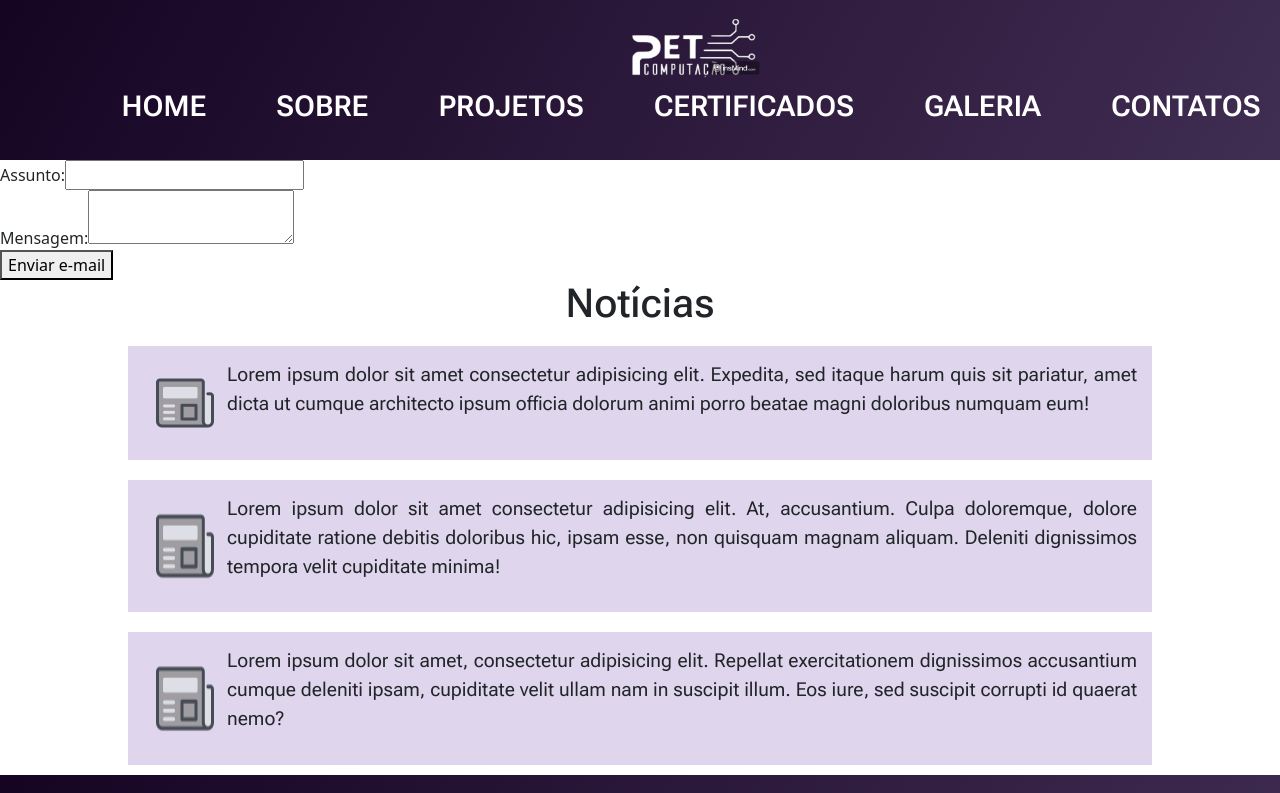
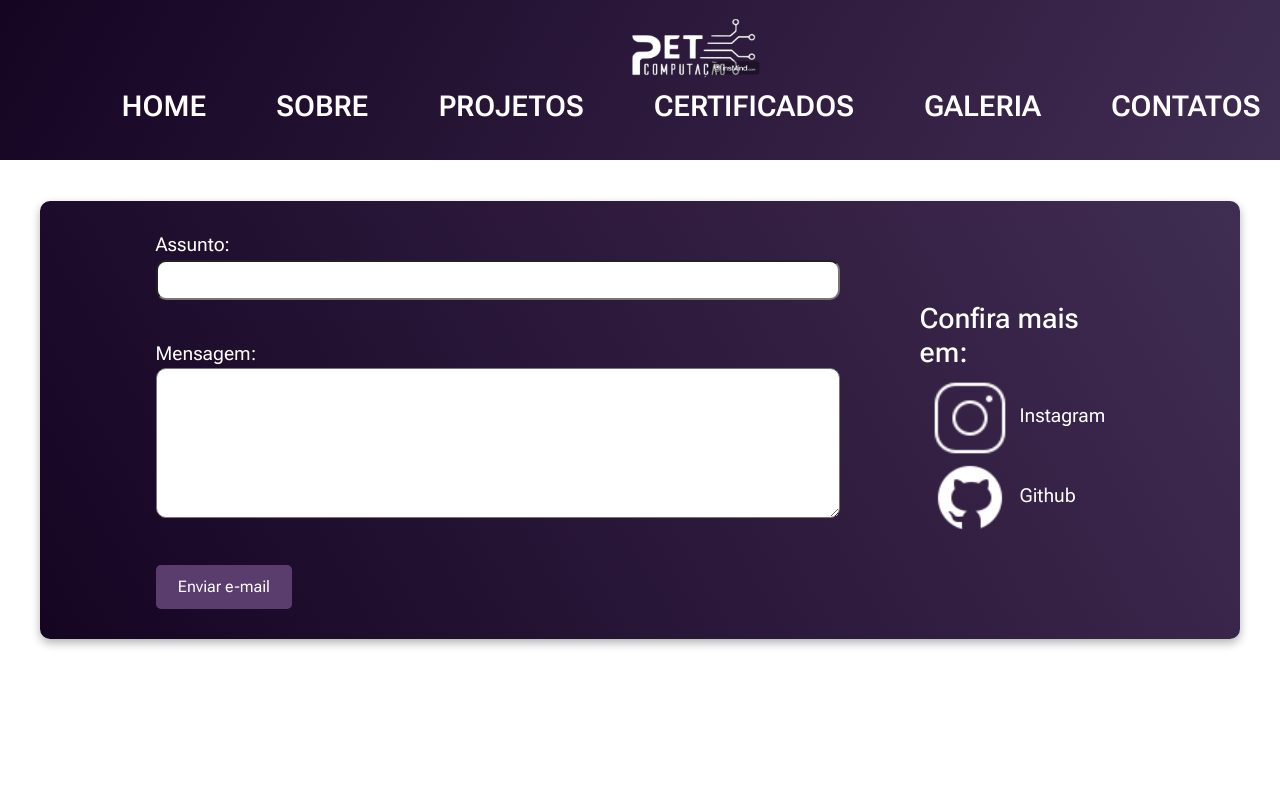
Before and after one commit to camilacaceres1d/PetComputacao, a React (Vite) app: page /PetComputacao/contatos in a window 1280 px wide. Shown: the top 793 px of the page. Built offline with nearby package versions, Linux system fonts and the light colour scheme; grey boxes are pictures that could not be loaded.

Commit message:
feat: form contacts

```diff
--- /dev/null
+++ b/src/pages/Contato.css
@@ -0,0 +1,122 @@
+.container-contacts {
+    font-family: 'Roboto Flex', sans-serif;
+    color: #ffffff;
+    margin: 0;
+    padding: 0;
+    display: flex;
+    justify-content: center;
+    align-items: center;
+    height: 65vh;
+    width: 100%;
+    flex-direction: row;
+
+}
+.title-contact{
+    width: 65%;
+    height: 10%;
+    position: relative;
+    top: 2%;
+    left: 17.5%;
+    margin: 0 0 25 -25px;
+    background: linear-gradient(60deg, var(--cor-background-body1) , var(--cor-background-body2));
+}
+h1{
+    color: white;
+    padding: 30px;
+
+}
+
+.box-contacts {
+    background: linear-gradient(60deg, var(--cor-background-body1) , var(--cor-background-body2));
+    width: 100%;
+    max-width: 1200px;
+    padding: 30px;
+    border-radius: 10px;
+    box-shadow: 0 4px 10px rgba(0, 0, 0, 0.3);
+    display: flex;
+    justify-content: center;
+    align-items: center;
+}
+
+.form-contacts {
+    display: flex;
+    flex-direction: column;
+    width: 60%;
+    gap: 40px;
+}
+.contact-instagram, .contact-github{
+    width: 80px;
+    height: 80px;
+    margin: 0 10px;
+}
+
+label{
+    font-size: 1.2em;
+
+}
+
+.link-contacts{
+   width: 25%;
+   padding: 0 0 0 80px;
+   justify-content: center;
+
+   margin: 0;
+
+}
+input[type="text"] {
+    width: 100%;
+    height: 40px;
+    border-radius: 10px;
+    padding: 5px;
+    font-size: 16px;
+}
+
+
+input[type="text"]:focus {
+    outline: none;
+    background-color: #e6f7ff;
+}
+
+textarea {
+    width: 100%;
+    height: 150px;
+    border-radius: 10px;
+    padding: 10px;
+    font-size: 16px;
+    resize: vertical;
+}
+
+button {
+    background-color: #5a3c6d;
+    color: #fff;
+    width: 20%;
+    padding: 10px 20px;
+    border: none;
+    border-radius: 5px;
+    cursor: pointer;
+    font-size: 16px;
+
+}
+
+button:hover {
+    background-color: #74458d;
+}
+
+
+
+/* responsividade */
+
+@media (max-width: 768px) {
+    .box-contacts {
+        width: 90%;
+        padding: 30px;
+    }
+
+    input[type="text"], textarea {
+        font-size: 14px;
+    }
+
+    button {
+        font-size: 14px;
+    }
+}
--- a/src/pages/Contato.jsx
+++ b/src/pages/Contato.jsx
@@ -1,8 +1,12 @@
 import Navbar from "./../components/Navbar/Navbar";
 import Footer from "./../components/Footer/Footer";
 import News from "./../components/News/News";
+import iconInstagram from '../assets/images/icons8-instagram-50.png';
+import iconGithub from '../assets/images/icons8-github-60.png';
+import "./Contato.css"
 import React from 'react';
 import { useState } from "react";
+
 function Contato (){
 
 
@@ -12,10 +16,7 @@ function Contato (){
   const handleSubmit = (e) => {
     e.preventDefault();
 
-    // E-mail fixo como destinatário
     const email = "camilacardosocaceres@gmail.com";
-
-    // Redireciona para o Gmail com os dados do assunto e corpo preenchidos pelo usuário
     window.location.href = `https://mail.google.com/mail/?view=cm&fs=1&to=${email}&su=${encodeURIComponent(subject)}&body=${encodeURIComponent(body)}`;
 
   };
@@ -23,30 +24,45 @@ function Contato (){
   return (
     <>
     <Navbar/>
-    <form onSubmit={handleSubmit}>
-      <div>
+
+
+    <div className="container-contacts">
+
+
+
+     <div className = "box-contacts">
+      <form className = "form-contacts" onSubmit={handleSubmit}>
+      <div >
         <label>
           Assunto:
-          <input
-            type="text"
-            value={subject}
-            onChange={(e) => setSubject(e.target.value)}
-            required
-          />
-        </label>
+          </label><br/>
+          <input type="text"  value={subject} onChange={(e) => setSubject(e.target.value)} required/>
+
       </div>
       <div>
         <label>
           Mensagem:
-          <textarea
-            value={body}
-            onChange={(e) => setBody(e.target.value)}
-            required
-          />
-        </label>
+          </label><br/>
+          <textarea value={body} onChange={(e) => setBody(e.target.value)} required/>
+
       </div>
       <button type="submit">Enviar e-mail</button>
     </form>
+    <div className="link-contacts">
+
+        <h3>Confira mais em: </h3>
+        <img className = "contact-instagram" src = {iconInstagram} alt = ""/>
+        <label>Instagram</label>
+        <br/>
+        <img className = "contact-github" src = {iconGithub} alt = ""/>
+        <label>Github</label>
+
+
+    </div>
+    </div>
+     </div>
+
+
     <News/>
     <Footer/>
 
--- a/src/pages/Galeria.css
+++ b/src/pages/Galeria.css
@@ -18,15 +18,15 @@ main {
     top: 0;
     left: 0;
     width: 100%;
-    height: 120%;
-    z-index: -1;
+    max-height: 100%;
+    z-index: -2;
     overflow: hidden; /* Evita scrollbars se a imagem for maior que a tela */
   }
 
   .content {
     position: relative;
-    z-index: 1;
-    padding-top: 50px; /* Ajuste conforme necessário */
+    z-index: 2;
+    padding-top: 70px; /* Ajuste conforme necessário */
   }
 
 .carousel-inner {
--- a/src/pages/Galeria.jsx
+++ b/src/pages/Galeria.jsx
@@ -29,10 +29,10 @@ function Galeria() {
 
   return (
     <>
-
+      <Navbar/>
 
       <main className="main-gallery" >
-        <Navbar/>
+
 
       <div className="background-art">
         <Art_graphs />
--- a/src/pages/Home.css
+++ b/src/pages/Home.css
@@ -8,10 +8,6 @@
     height: 100vh;
     gap: 150px;
     position:relative;
-
-
-
-
 
   }
 
```
